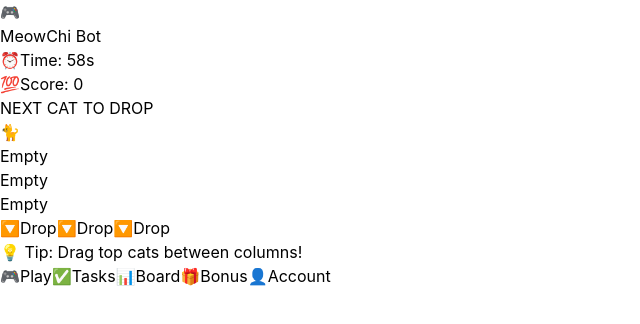
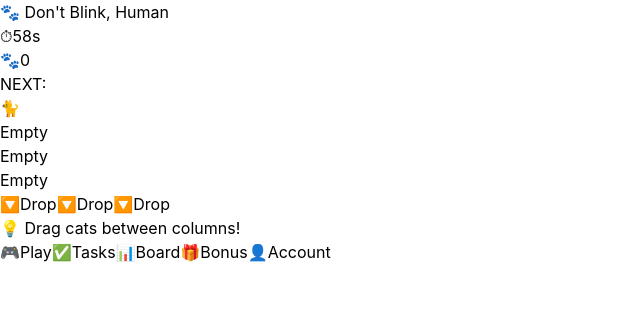
Before and after one commit to herothegolden/meowchigame, a React (Vite) app: page / in a window 1280 px wide. Both pictures are taken after a click on the button "▶️ LET'S GOOO!". Shown: the top 324 px of the page, without its empty margins (0-640 px from the left). Built offline with nearby package versions, Linux system fonts and the light colour scheme.

Commit message:
Update App.jsx

```diff
--- a/src/App.jsx
+++ b/src/App.jsx
@@ -27,6 +27,13 @@ function MeowChiGame() {
   });
 
   const [animations, setAnimations] = useState([]);
+  const [currentTagline, setCurrentTagline] = useState(0);
+  const taglines = [
+    "😼 Chaos Mode Activated",
+    "🐾 Don't Blink, Human",
+    "🔥 Catnado Incoming"
+  ];
+
   const gameTimerRef = useRef(null);
   const boardRef = useRef(null);
   const dragThreshold = 15;
@@ -58,6 +65,16 @@ function MeowChiGame() {
       }
     };
   }, [gameState.timeLeft, gameState.isActive]);
+
+  // Tagline rotation
+  useEffect(() => {
+    if (gameState.isActive) {
+      const taglineTimer = setInterval(() => {
+        setCurrentTagline(prev => (prev + 1) % taglines.length);
+      }, 2000);
+      return () => clearInterval(taglineTimer);
+    }
+  }, [gameState.isActive]);
 
   const generateCatId = () => `cat_${Date.now()}_${Math.random()}`;
 
@@ -100,7 +117,7 @@ function MeowChiGame() {
 
   const dropNewCat = (column) => {
     if (!gameState.isActive || dragState.isDragging) return;
-    if (gameState.columns[column].length >= 10) return;
+    if (gameState.columns[column].length >= 6) return; // Hard limit at 6
 
     const newCat = { id: generateCatId(), emoji: gameState.nextCat };
     const nextNextCat = CAT_EMOJIS[Math.floor(Math.random() * CAT_EMOJIS.length)];
@@ -262,7 +279,7 @@ function MeowChiGame() {
   };
 
   const moveCat = (targetColumn) => {
-    if (gameState.columns[targetColumn].length >= 10) return;
+    if (gameState.columns[targetColumn].length >= 6) return; // Hard limit at 6
     setGameState(prev => {
       const newColumns = { ...prev.columns };
       newColumns[dragState.fromColumn] = newColumns[dragState.fromColumn].filter(
@@ -338,12 +355,12 @@ function MeowChiGame() {
 
   const GameColumn = ({ columnId, cats }) => {
     const isHighlighted = dragState.highlightedColumn === columnId;
-    const isFull = cats.length >= 10;
+    const isFull = cats.length >= 6;
 
     return (
       <div
         data-column={columnId}
-        className={`h-80 w-20 border-2 rounded-lg p-2 transition-all duration-200 flex flex-col-reverse items-center gap-1 bg-white overflow-hidden ${
+        className={`flex-1 max-w-20 border-2 rounded-lg p-2 transition-all duration-200 flex flex-col-reverse items-center gap-1 bg-white overflow-hidden h-full ${
           isHighlighted && !isFull
             ? 'border-blue-400 bg-blue-50 shadow-lg scale-105 ring-2 ring-blue-300'
             : isFull
@@ -356,7 +373,7 @@ function MeowChiGame() {
         ))}
 
         {cats.length === 0 && (
-          <div className="text-gray-300 text-xs text-center mt-16">Empty</div>
+          <div className="text-gray-300 text-xs text-center mt-8">Empty</div>
         )}
 
         {isFull && (
@@ -823,8 +840,8 @@ if (!gameState.isActive && gameState.gameStarted) {
   );
 }
 
-return (
-   <div className="min-h-screen bg-gray-100 flex flex-col relative pb-20">
+ return (
+   <div className="h-screen bg-gray-100 flex flex-col relative overflow-hidden">
      {animations.map((animation) => (
        <ExplosionAnimation key={animation.id} animation={animation} />
      ))}
@@ -841,85 +858,89 @@ return (
        </div>
      )}
 
-     <div className="bg-blue-500 text-white p-4 flex items-center gap-3">
-       <div className="w-8 h-8 bg-white rounded-full flex items-center justify-center">
-         🎮
-       </div>
-       <h1 className="text-lg font-semibold">MeowChi Bot</h1>
+     {/* Header with rotating tagline */}
+     <div className="bg-blue-500 text-white p-3 flex items-center justify-center">
+       <h1 className="text-lg font-bold animate-pulse">{taglines[currentTagline]}</h1>
      </div>
 
-     <div className="bg-white p-4 flex justify-between items-center border-b">
+     {/* Timer and Score - Big and Bold */}
+     <div className="bg-white p-3 flex justify-between items-center border-b shadow-sm">
        <div className="flex items-center gap-2">
-         <span>⏰</span>
-         <span className="font-semibold">Time: {gameState.timeLeft}s</span>
+         <span className="text-2xl">⏱</span>
+         <span className={`text-2xl font-black ${gameState.timeLeft <= 10 ? 'text-red-500 animate-pulse' : 'text-gray-800'}`}>
+           {gameState.timeLeft}s
+         </span>
        </div>
        <div className="flex items-center gap-2">
-         <span>💯</span>
-         <span className="font-semibold">Score: {gameState.score}</span>
+         <span className="text-2xl">🐾</span>
+         <span className="text-2xl font-black text-purple-600">{gameState.score}</span>
        </div>
      </div>
 
-     <div className="p-4">
-       <div className="bg-gradient-to-r from-purple-500 to-blue-500 rounded-xl p-6 text-center text-white">
-         <h3 className="text-white font-semibold mb-4">NEXT CAT TO DROP</h3>
-         <div className="w-20 h-20 bg-white rounded-xl flex items-center justify-center mx-auto">
-           <span className="text-4xl">{gameState.nextCat}</span>
+     {/* Next Cat - Compact */}
+     <div className="p-3 bg-gradient-to-r from-purple-500 to-blue-500">
+       <div className="flex items-center justify-center gap-3 text-white">
+         <span className="font-semibold">NEXT:</span>
+         <div className="w-12 h-12 bg-white rounded-lg flex items-center justify-center">
+           <span className="text-2xl">{gameState.nextCat}</span>
          </div>
        </div>
      </div>
 
-     <div className="flex-1 p-4">
-       <div ref={boardRef} className="flex justify-center gap-4 mb-6">
+     {/* Game Board - Flexible height */}
+     <div className="flex-1 p-3 min-h-0">
+       <div ref={boardRef} className="flex justify-center gap-3 h-full">
          <GameColumn columnId="left" cats={gameState.columns.left} />
          <GameColumn columnId="center" cats={gameState.columns.center} />
          <GameColumn columnId="right" cats={gameState.columns.right} />
        </div>
      </div>
 
-     <div className="p-4 bg-white border-t">
-       <div className="flex gap-3 mb-3">
+     {/* Drop Buttons - Fixed at bottom */}
+     <div className="p-3 bg-white border-t">
+       <div className="flex gap-2 mb-2">
          <button
            onClick={() => dropNewCat('left')}
-           disabled={!gameState.isActive || dragState.isDragging || gameState.columns.left.length >= 10}
-           className={`flex-1 py-4 rounded-lg font-semibold transition-all flex items-center justify-center gap-2 ${
-             gameState.isActive && !dragState.isDragging && gameState.columns.left.length < 10
-               ? 'bg-green-500 hover:bg-green-600 text-white shadow-md hover:shadow-lg'
+           disabled={!gameState.isActive || dragState.isDragging || gameState.columns.left.length >= 6}
+           className={`flex-1 py-3 rounded-lg font-bold transition-all flex items-center justify-center gap-1 text-sm ${
+             gameState.isActive && !dragState.isDragging && gameState.columns.left.length < 6
+               ? 'bg-green-500 hover:bg-green-600 text-white shadow-md'
                : 'bg-gray-300 text-gray-500 cursor-not-allowed'
            }`}
          >
-           <span className="text-red-500">🔽</span>
-           <span>{gameState.columns.left.length >= 10 ? 'Full' : 'Drop'}</span>
+           <span>🔽</span>
+           <span>{gameState.columns.left.length >= 6 ? 'FULL' : 'Drop'}</span>
          </button>
 
          <button
            onClick={() => dropNewCat('center')}
-           disabled={!gameState.isActive || dragState.isDragging || gameState.columns.center.length >= 10}
-           className={`flex-1 py-4 rounded-lg font-semibold transition-all flex items-center justify-center gap-2 ${
-             gameState.isActive && !dragState.isDragging && gameState.columns.center.length < 10
-               ? 'bg-green-500 hover:bg-green-600 text-white shadow-md hover:shadow-lg'
+           disabled={!gameState.isActive || dragState.isDragging || gameState.columns.center.length >= 6}
+           className={`flex-1 py-3 rounded-lg font-bold transition-all flex items-center justify-center gap-1 text-sm ${
+             gameState.isActive && !dragState.isDragging && gameState.columns.center.length < 6
+               ? 'bg-green-500 hover:bg-green-600 text-white shadow-md'
                : 'bg-gray-300 text-gray-500 cursor-not-allowed'
            }`}
          >
-           <span className="text-red-500">🔽</span>
-           <span>{gameState.columns.center.length >= 10 ? 'Full' : 'Drop'}</span>
+           <span>🔽</span>
+           <span>{gameState.columns.center.length >= 6 ? 'FULL' : 'Drop'}</span>
          </button>
 
          <button
            onClick={() => dropNewCat('right')}
-           disabled={!gameState.isActive || dragState.isDragging || gameState.columns.right.length >= 10}
-           className={`flex-1 py-4 rounded-lg font-semibold transition-all flex items-center justify-center gap-2 ${
-             gameState.isActive && !dragState.isDragging && gameState.columns.right.length < 10
-               ? 'bg-green-500 hover:bg-green-600 text-white shadow-md hover:shadow-lg'
+           disabled={!gameState.isActive || dragState.isDragging || gameState.columns.right.length >= 6}
+           className={`flex-1 py-3 rounded-lg font-bold transition-all flex items-center justify-center gap-1 text-sm ${
+             gameState.isActive && !dragState.isDragging && gameState.columns.right.length < 6
+               ? 'bg-green-500 hover:bg-green-600 text-white shadow-md'
                : 'bg-gray-300 text-gray-500 cursor-not-allowed'
            }`}
          >
-           <span className="text-red-500">🔽</span>
-           <span>{gameState.columns.right.length >= 10 ? 'Full' : 'Drop'}</span>
+           <span>🔽</span>
+           <span>{gameState.columns.right.length >= 6 ? 'FULL' : 'Drop'}</span>
          </button>
        </div>
 
-       <p className="text-center text-gray-500 text-sm italic">
-         💡 Tip: Drag top cats between columns!
+       <p className="text-center text-gray-500 text-xs">
+         💡 Drag cats between columns!
        </p>
      </div>
 
```
